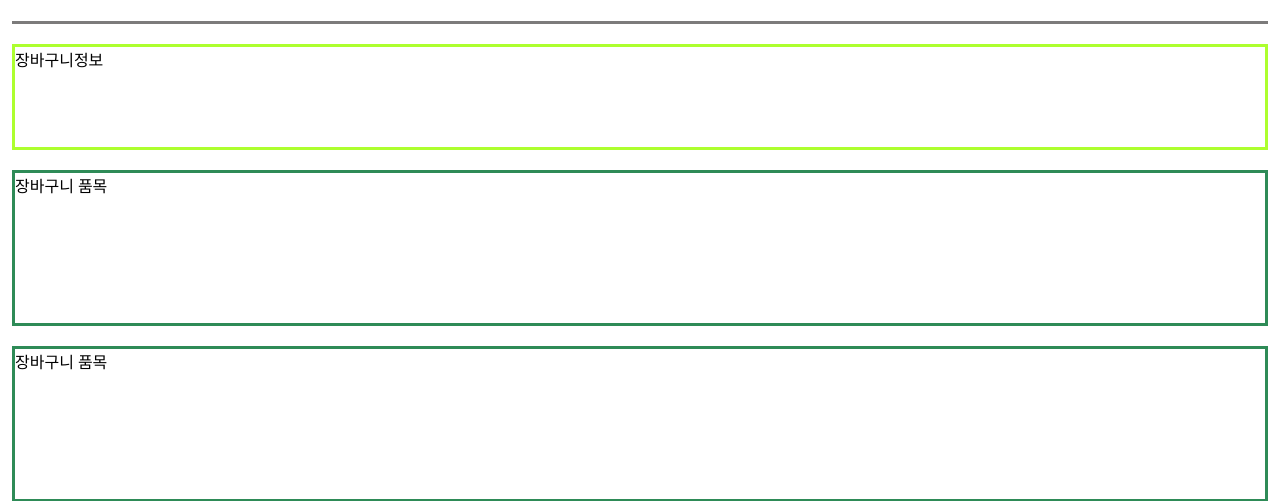
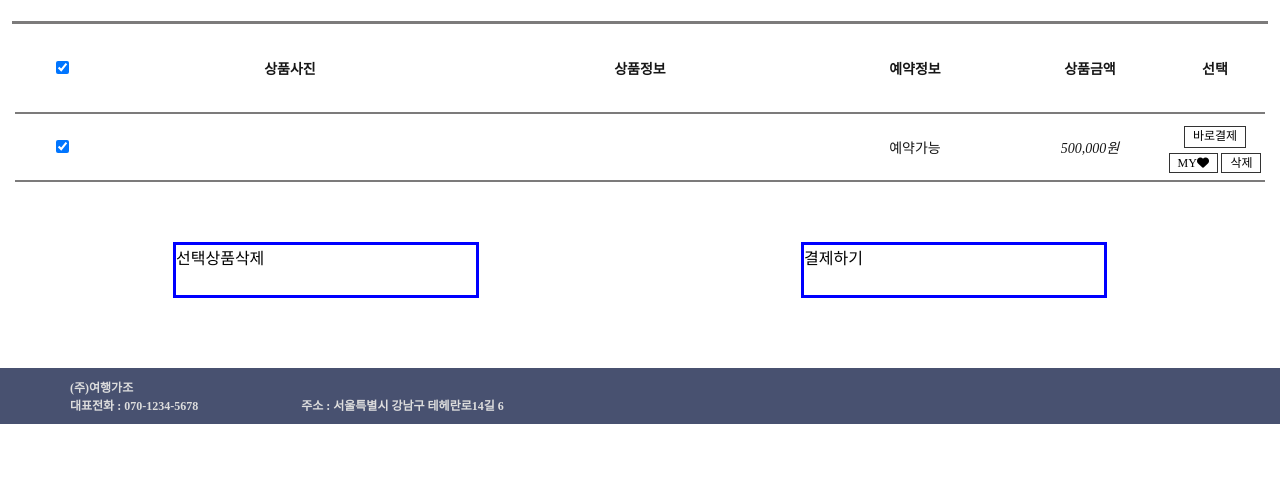
Before and after one commit to hyejinss/GoTrip, a plain HTML site: page Frontend/10. cartPage/index.html in a window 1280 px wide. Shown: the part 308-809 px from the top of the page. Drawn offline with Linux system fonts and the light colour scheme.

Commit message:
eleventh commit

```diff
--- a/Frontend/10. cartPage/index.html
+++ b/Frontend/10. cartPage/index.html
@@ -58,11 +58,73 @@
     <main class="content">
       <div class="content__cart">
         <h1>장바구니</h1>
-          <div class="product">
+          <table class="cartinfo">
+            <colgroup>
+              <col style="width: 100px;">
+              <col style="width: 350px;">
+              <col style="width: 350px;">
+              <col style="width: 200px;">
+              <col style="width: 150px;">
+              <col style="width: 100px;">
+            </colgroup>
+            <thead>
+              <tr>
+                <th>
+                  <span class="input_button small">
+                    <input type="checkbox" name="checkAll" id="checkAll" class="check__all" checked="checked" onclick="">
+                    <label for="checAll">&nbsp;</label>
+                  </span>
+                  <input type="hidden" id="hdchk" value="0">
+                </th>
+                <th>상품사진</th>
+                <th>상품정보</th>
+                <th>예약정보</th>
+                <th>상품금액</th>
+                <th>선택</th>
+              </tr>
+            </thead>
+            <tbody>
+              <tr class="">
+                <td style="display: none;">
+                  <form></form>
+                </td>
+                <td>
+                  <span class="input_button small">
+                    <input type="checkbox" name="chknum_0"value="102079028" checked="checked" onclick="">
+                    <label for="checbox2">&nbsp;</label>
+                  </span>
+                </td>
+                <td class="product">
+                  <a href="" title="">
+                    <div class="img">
+                      <img src="" alt="">
+                    </div>
+                  </a>
+                </td>
+                <td></td>
+                <td class="reservation">예약가능</td>
+                <td class="price">
+                  <em>
+                    <span>500,000원</span>
+                  </em>
+                </td>
+                <td>
+                  <a href="" onclick="" class="micro__btn" id="btn__now" onclick="">바로결제</a>
+                  <button type="button" name="button" class="micro__btn" id="btn__my" onclick="">
+                    MY<i class="fa fa-heart" aria-hidden="true" style="font-size: 12px;"></i>
+                  </button>
+                  <button type="button" name="button" class="micro__btn" id="btn__delete" onclick="">삭제
+                  </button>
+                </td>
+              </tr>
+            </tbody>
+
+          </table>
+          <!-- <div class="product">
             <div class="cartinfo">장바구니정보</div>
             <div class="cart1">장바구니 품목</div>
             <div class="cart2">장바구니 품목</div>
-          </div>
+          </div> -->
 
           <div class="btn">
             <div class="btn1">선택상품삭제</div>
--- a/Frontend/10. cartPage/style.css
+++ b/Frontend/10. cartPage/style.css
@@ -161,16 +161,99 @@ input:-webkit-autofill, input:-webkit-autofill:hover, input:-webkit-autofill:foc
     border-bottom: 3px solid #7c7b7b;
     padding: 20px;
     text-align: center;
-    margin-bottom: 20px;
+    margin-bottom: 0;
+}
+
+table {
+  /* width: 100%; */
+  /* border-top: 1px none #171717; */
+  border-bottom: 2px solid #7c7b7b;
+  border-collapse: collapse;
+  table-layout: fixed;
+  margin-bottom: 60px;
+  margin-left: auto;
+  margin-right: auto;
+  border-spacing: 0;
 }
 
 .cartinfo {
+  padding: 20px 0;
+}
+
+thead tr {
+  border-bottom: 1px solid #7c7b7b;
+  /* padding: 25px 0; */
+}
+
+thead th {
+  height: 68px;
+  font-family: "yg750";
+  font-size: 14px;
+  color: #171717;
+  text-align: center;
+  vertical-align: middle;
+  border-bottom: 2px solid #7c7b7b;
+  padding: 10px 0;
+}
+
+tbody {
+  display: table-row-group;
+  vertical-align: middle;
+  height: 68px;
+  font-family: "yg750";
+  font-size: 14px;
+  color: #171717;
+  text-align: center;
+  vertical-align: middle;
+}
+
+.micro__btn {
+  display: inline-block;
+  max-width: 60px;
+  padding: 0 8px;
+  height: 20px;
+  line-height: 18px;
+  font-family: "yg740";
+  font-size: 12px;
+  color: #000;
+  border: 1px solid #333;
+  background-color: #fff;
+  text-align: center;
+}
+
+/* .micro__btn {
+  display: inline-block;
+  min-width: 70px;
+  height: 20px;
+  padding: 0;
+  border: 1px solid #c5c5c5;
+  line-height: 18px;
+  color: #323232;
+  font-family: "yg740";
+  font-size: 12px;
+  background-color: #fff;
+  text-align: center;
+} */
+
+#btn__now {
+  margin-top: 5px;
+}
+
+#btn__my {
+  margin-top: 5px;
+}
+
+#btn__delete {
+  margin-top: 5px;
+}
+
+/* .cartinfo {
     height: 100px;
     border: 3px solid greenyellow;
     margin-bottom: 20px;
-}
+} */
 
-.cart1 {
+/* .cart1 {
     height: 150px;
     border: 3px solid seagreen;
     margin-bottom: 20px;
@@ -180,7 +263,7 @@ input:-webkit-autofill, input:-webkit-autofill:hover, input:-webkit-autofill:foc
     height: 150px;
     border: 3px solid seagreen;
     margin-bottom: 20px;
-}
+} */
 
 .btn {
   display: flex;
```
Also changed, not shown: Frontend/6. myPage/style.css (+4 -3 lines).
